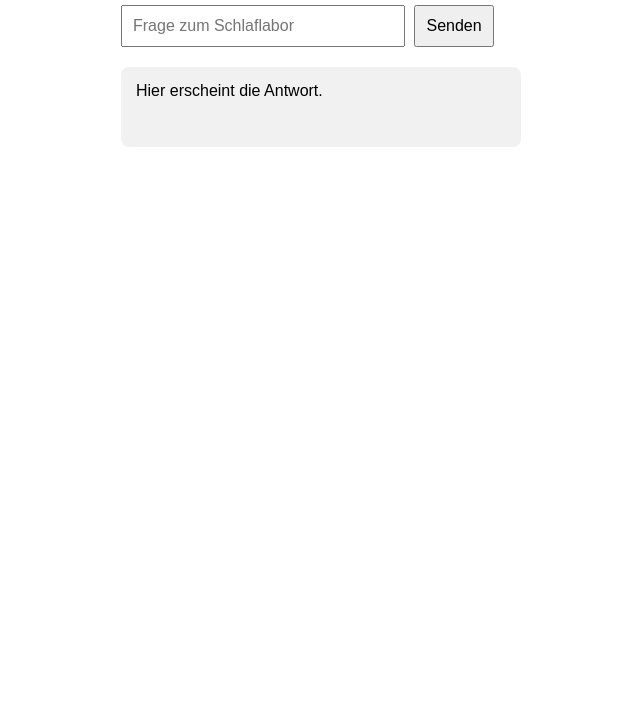
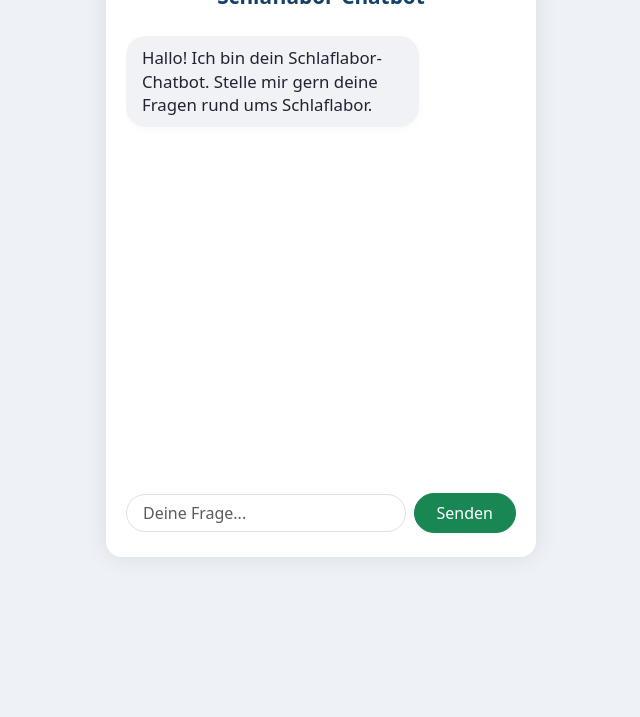
Before and after one commit to excessive47/sleepbot47, a plain HTML site: page static/index.html in a window 1280 px wide. Shown: the part 83-800 px from the top of the page, without its empty margins (319-959 px from the left). Drawn offline with nearby package versions, Linux system fonts and the light colour scheme.

Commit message:
Add files via upload
C:\Users\marce\Desktop\RAG\sleepbot\static

```diff
--- a/static/index.html
+++ b/static/index.html
@@ -1,58 +1,140 @@
 <!DOCTYPE html>
 <html lang="de">
+
 <head>
-    <meta charset="UTF-8" />
-    <title>Schlaflabor-Chatbot</title>
+    <meta charset="UTF-8">
+    <title>Bot-Chat</title>
+    <meta name="viewport" content="width=device-width, initial-scale=1">
+    <!-- Bootstrap 5 CDN -->
+    <link href="https://cdn.jsdelivr.net/npm/bootstrap@5.3.3/dist/css/bootstrap.min.css" rel="stylesheet">
     <style>
         body {
-        font-family: Arial, sans-serif;
-        max-width: 400px;
+            background: #eef2f6;
+        }
+
+        .chat-card {
+            max-width: 430px;
             margin: 40px auto;
+            background: #fff;
+            border-radius: 1rem;
+            box-shadow: 0 0 24px rgba(0, 0, 0, 0.09);
+            padding: 1.5rem 1.25rem;
+            display: flex;
+            flex-direction: column;
+            height: 600px;
         }
-      #answer {
-        margin-top: 20px;
-        padding: 15px;
-        background: #f1f1f1;
-        border-radius: 8px;
-        min-height: 50px;
+
+        .chat-header {
+            font-weight: 600;
+            font-size: 1.3rem;
+            color: #15406a;
+            text-align: center;
+            margin-bottom: 1rem;
         }
-      input,
-      button {
-        padding: 10px;
-        font-size: 1em;
+
+        .chat-messages {
+            flex: 1 1 auto;
+            overflow-y: auto;
+            padding: .5rem 0;
+            margin-bottom: 1rem;
         }
-      button {
-        margin-left: 5px;
+
+        .chat-bubble {
+            max-width: 75%;
+            margin-bottom: 12px;
+            padding: 10px 16px;
+            border-radius: 20px;
+            font-size: 1.05rem;
+            word-break: break-word;
+            line-height: 1.4;
+            box-shadow: 0 2px 8px 0 rgba(0, 0, 0, .03);
+        }
+
+        .from-user {
+            margin-left: auto;
+            background: #e2f7e1;
+            color: #234a1d;
+        }
+
+        .from-bot {
+            margin-right: auto;
+            background: #f0f2f5;
+            color: #223;
+        }
+
+        .chat-footer {
+            display: flex;
+            gap: 8px;
+            align-items: center;
+        }
+
+        .chat-footer input {
+            border-radius: 20px;
+            padding-left: 16px;
+        }
+
+        .chat-footer button {
+            border-radius: 20px;
+            padding: 7px 22px;
         }
     </style>
 </head>
+
 <body>
-    <h2>Schlaflabor-Chatbot</h2>
-    <form id="sleepbot-form">
-      <input
-        type="text"
-        id="question"
-        placeholder="Frage zum Schlaflabor"
-        required
-        style="width: 65%"
-      />
-      <button type="submit">Senden</button>
+    <div class="chat-card">
+        <div class="chat-header">Schlaflabor-Chatbot</div>
+        <div id="chat-messages" class="chat-messages">
+            <!-- Nachrichten erscheinen hier -->
+        </div>
+        <form id="chat-form" class="chat-footer mt-2">
+            <input type="text" class="form-control" id="user-input" placeholder="Deine Frage..." autocomplete="off"
+                required>
+            <button class="btn btn-success" type="submit">Senden</button>
         </form>
-    <div id="answer">Hier erscheint die Antwort.</div>
+    </div>
 
     <script>
-      document.getElementById("sleepbot-form").onsubmit = async function (e) {
+        const messages = document.getElementById('chat-messages');
+        const chatForm = document.getElementById('chat-form');
+        const userInput = document.getElementById('user-input');
+
+        // Dummy Begrüßung vom Bot
+        function botWelcome() {
+            appendMessage('Hallo! Ich bin dein Schlaflabor-Chatbot. Stelle mir gern deine Fragen rund ums Schlaflabor.', 'from-bot');
+        }
+        botWelcome();
+
+        function appendMessage(text, sender) {
+            const bubble = document.createElement('div');
+            bubble.className = `chat-bubble ${sender}`;
+            bubble.innerHTML = text;
+            messages.appendChild(bubble);
+            messages.scrollTop = messages.scrollHeight;
+        }
+
+        chatForm.onsubmit = async function (e) {
             e.preventDefault();
-        const q = document.getElementById("question").value;
-        document.getElementById("answer").innerText = "Bitte warten...";
-        const res = await fetch("/chatbot", {
-          method: "POST",
-          headers: { "Content-Type": "application/json" },
-          body: JSON.stringify({ question: q }),
+            const question = userInput.value.trim();
+            if (!question) return;
+            appendMessage(question, 'from-user');
+            userInput.value = '';
+            appendMessage('<span class="text-muted">Bitte warten...</span>', 'from-bot');
+            try {
+                const res = await fetch('/chatbot', {
+                    method: 'POST',
+                    headers: { 'Content-Type': 'application/json' },
+                    body: JSON.stringify({ question })
                 });
                 const data = await res.json();
-        document.getElementById("answer").innerText = data.answer;
+                // Entferne "Bitte warten..."
+                messages.removeChild(messages.lastElementChild);
+                appendMessage(data.answer, 'from-bot');
+            } catch {
+                messages.removeChild(messages.lastElementChild);
+                appendMessage('Fehler: Es konnte keine Antwort abgerufen werden.', 'from-bot');
+            }
         };
     </script>
 </body>
+
 </html>
```
Lines whose indentation alone changed are shown as unchanged.
